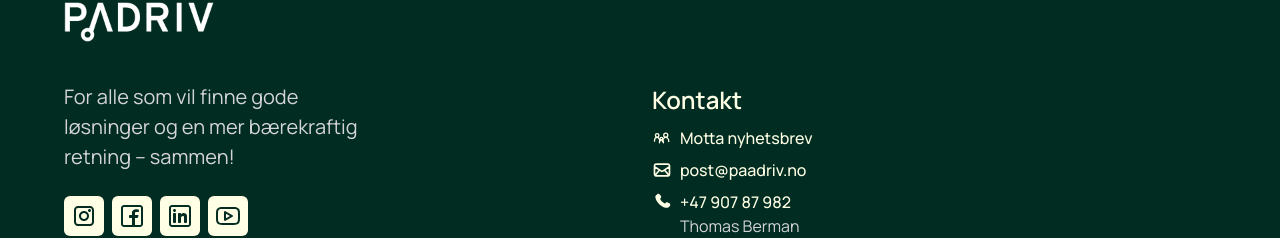
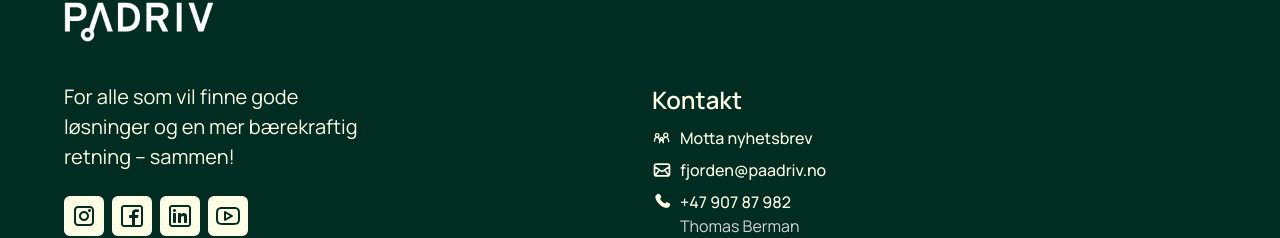
Before and after one commit to Padriv/paadriv-redd-fjorden, a Next.js app: page / in a window 1280 px wide. Shown: the part 2563-2801 px from the top of the page. Built offline with nearby package versions, Linux system fonts and the light colour scheme; no server answers.

Commit message:
fix: oppdaterte footer mail og la til button hover effekter

```diff
--- a/app/_components/Footer.tsx
+++ b/app/_components/Footer.tsx
@@ -27,16 +27,12 @@ export default function Footer({ variant = "cream" }: FooterProps) {
 					href="https://paadriv.no"
 					target="_blank"
 					rel="noopener noreferrer"
-					className="md:col-start-1 md:row-start-1"
+					className="w-fit transition-transform hover:scale-[1.06] md:col-start-1 md:row-start-1"
 				>
 					<Image src={logoSrc} alt="Pådriv" width={150} height={47} />
 				</a>
 				<div className="flex flex-col gap-loose md:col-start-1 md:row-start-2">
-					<p
-						className={`text-body max-w-xs ${
-							isGreen ? "text-muted-inverse" : "text-muted"
-						}`}
-					>
+					<p className={`text-body max-w-xs ${contactTextColor}`}>
 						For alle som vil finne gode løsninger og en mer bærekraftig retning
 						– sammen!
 					</p>
@@ -45,7 +41,7 @@ export default function Footer({ variant = "cream" }: FooterProps) {
 							href="https://www.instagram.com/paadriv/"
 							target="_blank"
 							rel="noopener noreferrer"
-							className={`flex size-10 items-center justify-center rounded-md ${socialIconBg}`}
+							className={`flex size-10 items-center justify-center rounded-md transition-transform hover:scale-[1.06] ${socialIconBg}`}
 							aria-label="Instagram"
 						>
 							<img
@@ -58,7 +54,7 @@ export default function Footer({ variant = "cream" }: FooterProps) {
 							href="https://www.facebook.com/paadriv/?locale=nb_NO"
 							target="_blank"
 							rel="noopener noreferrer"
-							className={`flex size-10 items-center justify-center rounded-md ${socialIconBg}`}
+							className={`flex size-10 items-center justify-center rounded-md transition-transform hover:scale-[1.06] ${socialIconBg}`}
 							aria-label="Facebook"
 						>
 							<img
@@ -71,7 +67,7 @@ export default function Footer({ variant = "cream" }: FooterProps) {
 							href="https://no.linkedin.com/company/padriv"
 							target="_blank"
 							rel="noopener noreferrer"
-							className={`flex size-10 items-center justify-center rounded-md ${socialIconBg}`}
+							className={`flex size-10 items-center justify-center rounded-md transition-transform hover:scale-[1.06] ${socialIconBg}`}
 							aria-label="LinkedIn"
 						>
 							<img
@@ -84,7 +80,7 @@ export default function Footer({ variant = "cream" }: FooterProps) {
 							href="https://www.youtube.com/channel/UCEMshnOPR6yhexEF38ywkOA/videos"
 							target="_blank"
 							rel="noopener noreferrer"
-							className={`flex size-10 items-center justify-center rounded-md ${socialIconBg}`}
+							className={`flex size-10 items-center justify-center rounded-md transition-transform hover:scale-[1.06] ${socialIconBg}`}
 							aria-label="YouTube"
 						>
 							<img
@@ -103,7 +99,7 @@ export default function Footer({ variant = "cream" }: FooterProps) {
 						href="https://landing.mailerlite.com/webforms/landing/q6z8z9"
 						target="_blank"
 						rel="noopener noreferrer"
-						className={`flex items-center gap-inline font-medium ${contactTextColor}`}
+						className={`flex w-fit items-center gap-inline font-medium transition-transform hover:scale-[1.06] ${contactTextColor}`}
 					>
 						<img
 							src={`/svg/family_${contactIconColor}_icon.svg`}
@@ -113,20 +109,20 @@ export default function Footer({ variant = "cream" }: FooterProps) {
 						Motta nyhetsbrev
 					</a>
 					<a
-						href="mailto:post@paadriv.no"
-						className={`flex items-center gap-inline font-medium ${contactTextColor}`}
+						href="mailto:fjorden@paadriv.no"
+						className={`flex w-fit items-center gap-inline font-medium transition-transform hover:scale-[1.06] ${contactTextColor}`}
 					>
 						<img
 							src={`/svg/mail_${contactIconColor}_icon.svg`}
 							alt="Email icon"
 							className="size-5"
 						/>
-						post@paadriv.no
+						fjorden@paadriv.no
 					</a>
 					<div className="flex flex-col">
 						<a
 							href="tel:+4790787982"
-							className={`flex items-center gap-inline font-medium ${contactTextColor}`}
+							className={`flex w-fit items-center gap-inline font-medium transition-transform hover:scale-[1.06] ${contactTextColor}`}
 						>
 							<img
 								src={`/svg/phone_${contactIconColor}_icon.svg`}
```
